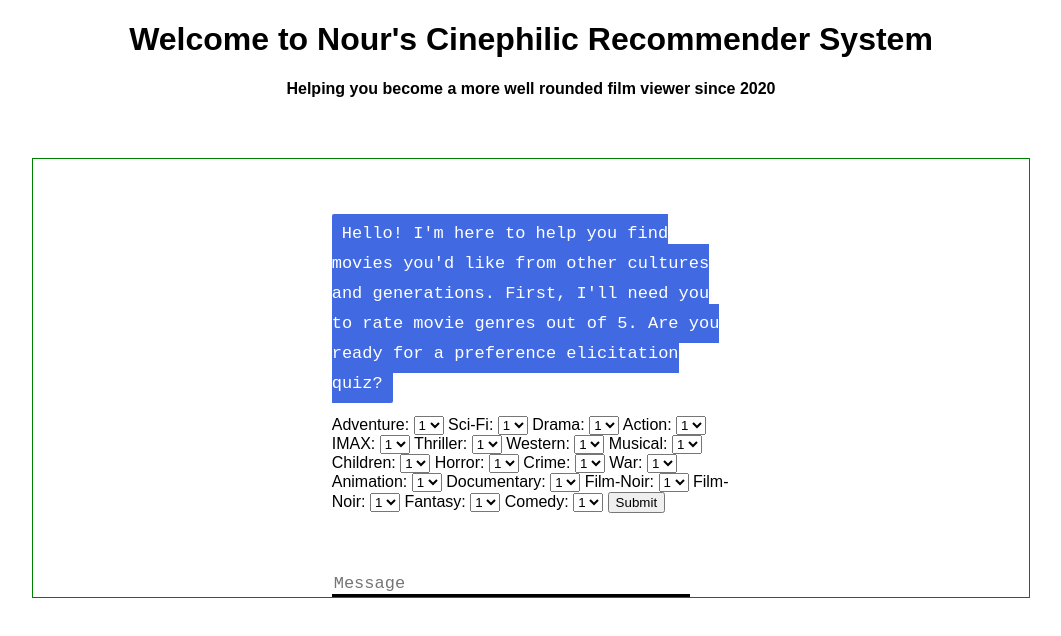
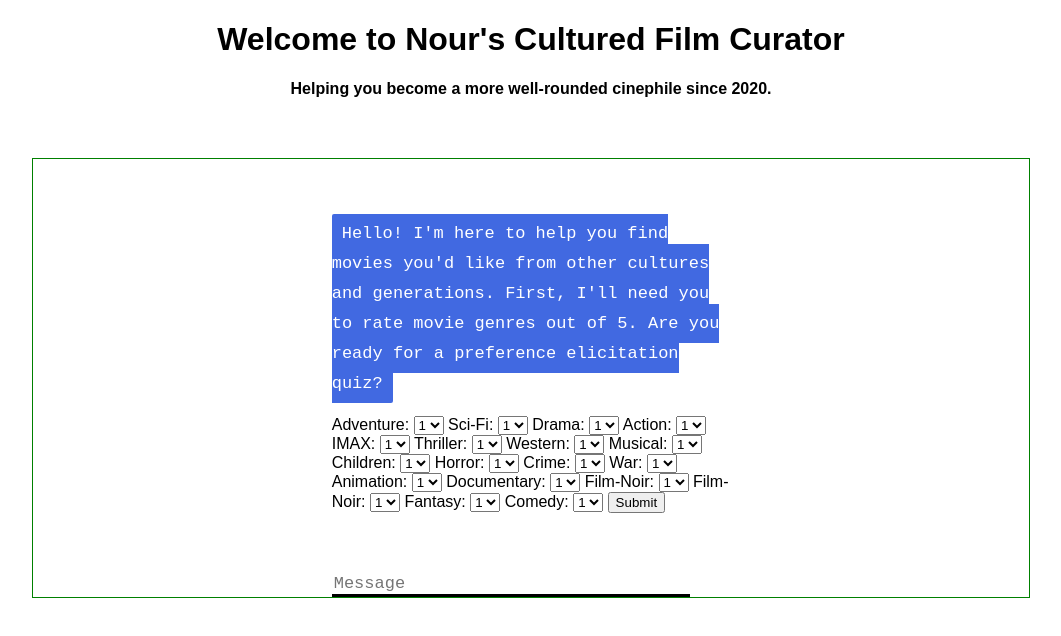
Before and after one commit to NourFahmy/movie_recsys_chatbot, a plain HTML site: page templates/index.html in a window 1280 px wide. Shown: the whole page, without its empty margins (109-1170 px from the left). Drawn offline with nearby package versions, Linux system fonts and the light colour scheme.

Commit message:
Update index.html

```diff
--- a/templates/index.html
+++ b/templates/index.html
@@ -76,8 +76,8 @@
 <body>
 
     <div>
-        <h1 align="center"><b>Welcome to Nour's Cinephilic Recommender System</b></h1>
-        <h4 align="center"><b>Helping you become a more well rounded film viewer since 2020</b></h4>
+        <h1 align="center"><b>Welcome to Nour's Cultured Film Curator</b></h1>
+        <h4 align="center"><b>Helping you become a more well-rounded cinephile since 2020.</b></h4>
         <div class="boxed">
             <div>
                 <div id="chatbox">
```
